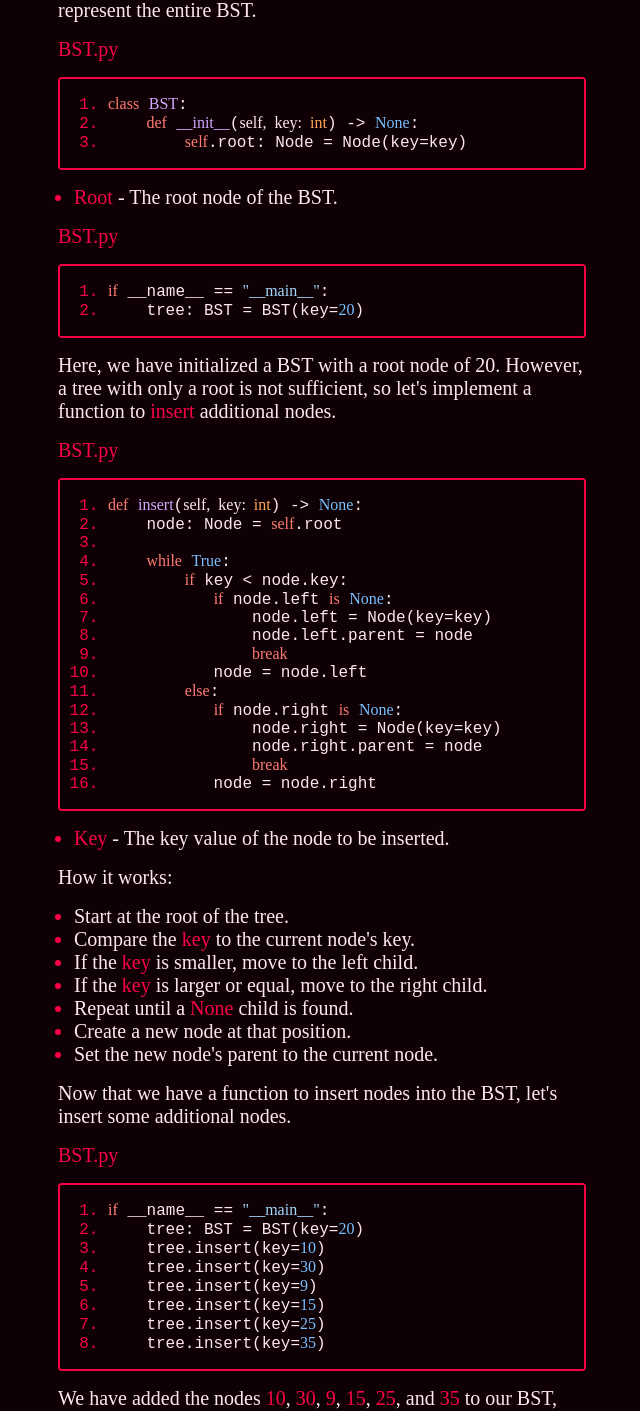
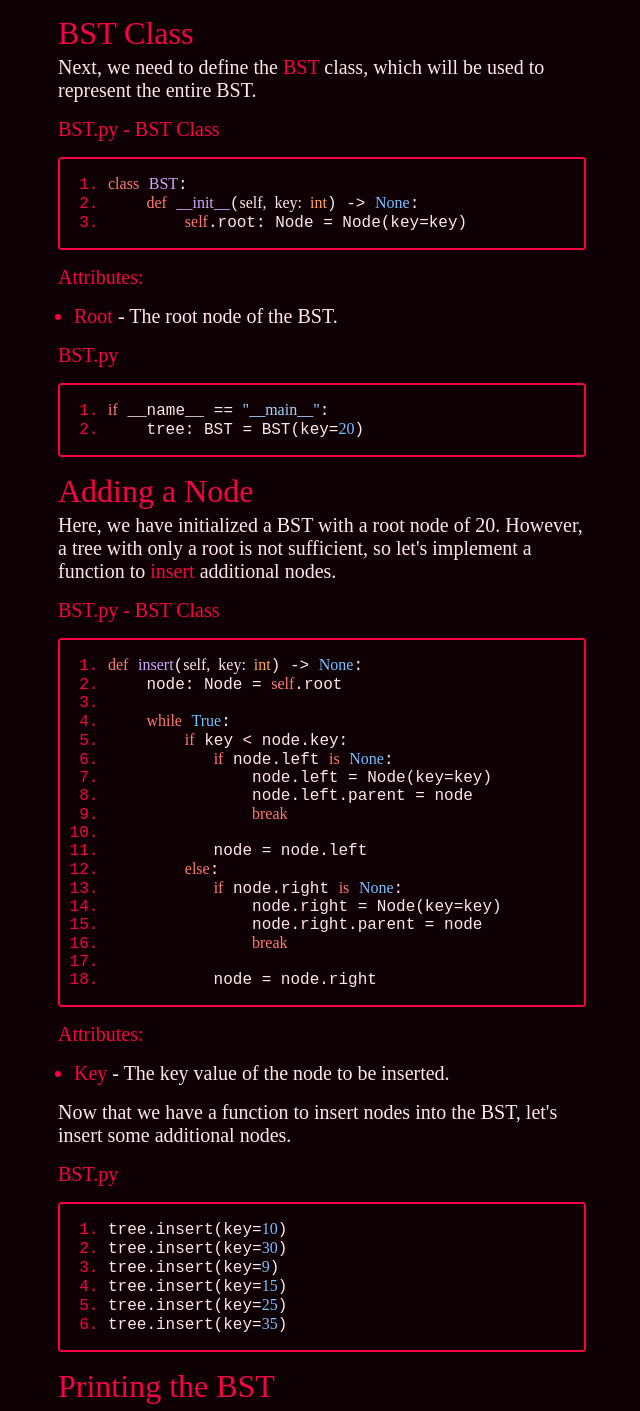
Before and after one commit to Pathum312/Personal-Website, a SvelteKit app: page /binary-search-tree in a window 1280 px wide. Shown: the part 1786-3197 px from the top of the page, without its empty margins (318-958 px from the left). Built offline with nearby package versions, Linux system fonts and the light colour scheme; a web font is replaced by a local one.

Commit message:
updated the article

```diff
--- a/src/routes/binary-search-tree/+page.svelte
+++ b/src/routes/binary-search-tree/+page.svelte
@@ -51,12 +51,14 @@
 			'&nbsp;&nbsp;&nbsp;&nbsp;&nbsp;&nbsp;&nbsp;&nbsp;&nbsp;&nbsp;&nbsp;&nbsp;&nbsp;&nbsp;&nbsp;node.left = Node(key=key)',
 			'&nbsp;&nbsp;&nbsp;&nbsp;&nbsp;&nbsp;&nbsp;&nbsp;&nbsp;&nbsp;&nbsp;&nbsp;&nbsp;&nbsp;&nbsp;node.left.parent = node',
 			'&nbsp;&nbsp;&nbsp;&nbsp;&nbsp;&nbsp;&nbsp;&nbsp;&nbsp;&nbsp;&nbsp;&nbsp;&nbsp;&nbsp;&nbsp;break',
+			'',
 			'&nbsp;&nbsp;&nbsp;&nbsp;&nbsp;&nbsp;&nbsp;&nbsp;&nbsp;&nbsp;&nbsp;node = node.left',
 			'&nbsp;&nbsp;&nbsp;&nbsp;&nbsp;&nbsp;&nbsp;&nbsp;else:',
 			'&nbsp;&nbsp;&nbsp;&nbsp;&nbsp;&nbsp;&nbsp;&nbsp;&nbsp;&nbsp;&nbsp;if node.right is None:',
 			'&nbsp;&nbsp;&nbsp;&nbsp;&nbsp;&nbsp;&nbsp;&nbsp;&nbsp;&nbsp;&nbsp;&nbsp;&nbsp;&nbsp;&nbsp;node.right = Node(key=key)',
 			'&nbsp;&nbsp;&nbsp;&nbsp;&nbsp;&nbsp;&nbsp;&nbsp;&nbsp;&nbsp;&nbsp;&nbsp;&nbsp;&nbsp;&nbsp;node.right.parent = node',
 			'&nbsp;&nbsp;&nbsp;&nbsp;&nbsp;&nbsp;&nbsp;&nbsp;&nbsp;&nbsp;&nbsp;&nbsp;&nbsp;&nbsp;&nbsp;break',
+			'',
 			'&nbsp;&nbsp;&nbsp;&nbsp;&nbsp;&nbsp;&nbsp;&nbsp;&nbsp;&nbsp;&nbsp;node = node.right',
 		],
 	};
@@ -91,6 +93,91 @@
 		],
 	};
 
+	const BST_CLASS_REMOVE_SNIPPET = {
+		language: 'python',
+		code: [
+			'def remove(self,&nbsp;&nbsp;key:&nbsp;&nbsp;int) -> None:',
+			'&nbsp;&nbsp;&nbsp;&nbsp;found_node: Node | None = self.search(node=self.root, key=key)',
+			'',
+			'&nbsp;&nbsp;&nbsp;&nbsp;if found_node is None:',
+			"&nbsp;&nbsp;&nbsp;&nbsp;&nbsp;&nbsp;&nbsp;&nbsp;print(f'\\n{key} not found in the tree.')",
+			'&nbsp;&nbsp;&nbsp;&nbsp;&nbsp;&nbsp;&nbsp;&nbsp;return',
+			'',
+			'&nbsp;&nbsp;&nbsp;&nbsp;if found_node.left and found_node.right:',
+			'&nbsp;&nbsp;&nbsp;&nbsp;&nbsp;&nbsp;&nbsp;&nbsp;self._remove_two_children(node=found_node)',
+			'&nbsp;&nbsp;&nbsp;&nbsp;elif found_node.left or found_node.right:',
+			'&nbsp;&nbsp;&nbsp;&nbsp;&nbsp;&nbsp;&nbsp;&nbsp;self._remove_one_child(node=found_node)',
+			'&nbsp;&nbsp;&nbsp;&nbsp;else:',
+			'&nbsp;&nbsp;&nbsp;&nbsp;&nbsp;&nbsp;&nbsp;&nbsp;self._remove_leaf(node=found_node)',
+		],
+	};
+
+	const BST_CLASS_REMOVE_LEAF_SNIPPET = {
+		language: 'python',
+		code: [
+			'def _remove_leaf(self,&nbsp;&nbsp;node:&nbsp;&nbsp;Node) -> None:',
+			'&nbsp;&nbsp;&nbsp;&nbsp;parent: Node = node.parent',
+			'',
+			'&nbsp;&nbsp;&nbsp;&nbsp;if parent.left == node:',
+			'&nbsp;&nbsp;&nbsp;&nbsp;&nbsp;&nbsp;&nbsp;&nbsp;parent.left = None',
+			'&nbsp;&nbsp;&nbsp;&nbsp;else:',
+			'&nbsp;&nbsp;&nbsp;&nbsp;&nbsp;&nbsp;&nbsp;&nbsp;parent.right = None',
+		],
+	};
+
+	const BST_CLASS_REMOVE_ONE_CHILD_SNIPPET = {
+		language: 'python',
+		code: [
+			'def _remove_one_child(self,&nbsp;&nbsp;node:&nbsp;&nbsp;Node) -> None:',
+			'&nbsp;&nbsp;&nbsp;&nbsp;parent: Node = node.parent',
+			'&nbsp;&nbsp;&nbsp;&nbsp;child: Node = node.left if node.left else node.right',
+			'',
+			'&nbsp;&nbsp;&nbsp;&nbsp;if parent:',
+			'&nbsp;&nbsp;&nbsp;&nbsp;&nbsp;&nbsp;&nbsp;&nbsp;if parent.left == node:',
+			'&nbsp;&nbsp;&nbsp;&nbsp;&nbsp;&nbsp;&nbsp;&nbsp;&nbsp;&nbsp;&nbsp;&nbsp;parent.left = child',
+			'&nbsp;&nbsp;&nbsp;&nbsp;&nbsp;&nbsp;&nbsp;&nbsp;else:',
+			'&nbsp;&nbsp;&nbsp;&nbsp;&nbsp;&nbsp;&nbsp;&nbsp;&nbsp;&nbsp;&nbsp;&nbsp;parent.right = child',
+			'',
+			'&nbsp;&nbsp;&nbsp;&nbsp;&nbsp;&nbsp;&nbsp;&nbsp;child.parent = parent',
+			'&nbsp;&nbsp;&nbsp;&nbsp;else:',
+			'&nbsp;&nbsp;&nbsp;&nbsp;&nbsp;&nbsp;&nbsp;&nbsp;self.root = child',
+			'&nbsp;&nbsp;&nbsp;&nbsp;&nbsp;&nbsp;&nbsp;&nbsp;self.root.parent = None',
+		],
+	};
+
+	const BST_CLASS_REMOVE_TWO_CHILDREN_SNIPPET = {
+		language: 'python',
+		code: [
+			'def _remove_two_children(self,&nbsp;&nbsp;node:&nbsp;&nbsp;Node) -> None:',
+			'&nbsp;&nbsp;&nbsp;&nbsp;parent: Node = node.parent',
+			'&nbsp;&nbsp;&nbsp;&nbsp;successor: Node = self._get_successor(node=node if parent else node.right)',
+			'&nbsp;&nbsp;&nbsp;&nbsp;successor_parent: Node = successor.parent',
+			'',
+			'&nbsp;&nbsp;&nbsp;&nbsp;node.key = successor.key',
+			'',
+			'&nbsp;&nbsp;&nbsp;&nbsp;if successor_parent.left:',
+			'&nbsp;&nbsp;&nbsp;&nbsp;&nbsp;&nbsp;&nbsp;&nbsp;successor_parent.left = successor.right',
+			'&nbsp;&nbsp;&nbsp;&nbsp;else:',
+			'&nbsp;&nbsp;&nbsp;&nbsp;&nbsp;&nbsp;&nbsp;&nbsp;successor_parent.right = successor.right',
+			'',
+			'&nbsp;&nbsp;&nbsp;&nbsp;if successor.right:',
+			'&nbsp;&nbsp;&nbsp;&nbsp;&nbsp;&nbsp;&nbsp;&nbsp;successor.right.parent = successor_parent',
+		],
+	};
+
+	const BST_CLASS_GET_SUCCESSOR_SNIPPET = {
+		language: 'python',
+		code: [
+			'def _get_successor(self,&nbsp;&nbsp;node:&nbsp;&nbsp;Node) -> Node | None:',
+			'&nbsp;&nbsp;&nbsp;&nbsp;current: Node = node',
+			'',
+			'&nbsp;&nbsp;&nbsp;&nbsp;while current.left:',
+			'&nbsp;&nbsp;&nbsp;&nbsp;&nbsp;&nbsp;&nbsp;&nbsp;current = current.left',
+			'',
+			'&nbsp;&nbsp;&nbsp;&nbsp;return current',
+		],
+	};
+
 	const BST_INIT_SNIPPET = {
 		language: 'python',
 		code: ['if __name__ == "__main__":', '&nbsp;&nbsp;&nbsp;&nbsp;tree: BST = BST(key=20)'],
@@ -99,30 +186,26 @@
 	const BST_INSERT_SNIPPET = {
 		language: 'python',
 		code: [
-			'if __name__ == "__main__":',
-			'&nbsp;&nbsp;&nbsp;&nbsp;tree: BST = BST(key=20)',
-			'&nbsp;&nbsp;&nbsp;&nbsp;tree.insert(key=10)',
-			'&nbsp;&nbsp;&nbsp;&nbsp;tree.insert(key=30)',
-			'&nbsp;&nbsp;&nbsp;&nbsp;tree.insert(key=9)',
-			'&nbsp;&nbsp;&nbsp;&nbsp;tree.insert(key=15)',
-			'&nbsp;&nbsp;&nbsp;&nbsp;tree.insert(key=25)',
-			'&nbsp;&nbsp;&nbsp;&nbsp;tree.insert(key=35)',
+			'tree.insert(key=10)',
+			'tree.insert(key=30)',
+			'tree.insert(key=9)',
+			'tree.insert(key=15)',
+			'tree.insert(key=25)',
+			'tree.insert(key=35)',
 		],
 	};
 
 	const BST_VISUALIZE_SNIPPET = {
 		language: 'python',
+		code: ['tree.visualize(node=tree.root)'],
+	};
+
+	const BST_SEARCH_SNIPPET = {
+		language: 'python',
 		code: [
-			'if __name__ == "__main__":',
-			'&nbsp;&nbsp;&nbsp;&nbsp;tree: BST = BST(key=20)',
-			'&nbsp;&nbsp;&nbsp;&nbsp;tree.insert(key=10)',
-			'&nbsp;&nbsp;&nbsp;&nbsp;tree.insert(key=30)',
-			'&nbsp;&nbsp;&nbsp;&nbsp;tree.insert(key=9)',
-			'&nbsp;&nbsp;&nbsp;&nbsp;tree.insert(key=15)',
-			'&nbsp;&nbsp;&nbsp;&nbsp;tree.insert(key=25)',
-			'&nbsp;&nbsp;&nbsp;&nbsp;tree.insert(key=35)',
+			"print('\\nFound 30' if tree.search(node=tree.root, key=30) else '\\n30 not found') # Output: Found 30",
 			'',
-			'&nbsp;&nbsp;&nbsp;&nbsp;tree.visualize(node=tree.root)',
+			"print('\\nFound 28' if tree.search(node=tree.root, key=28) else '\\n28 not found') # Output: 28 not found",
 		],
 	};
 </script>
@@ -179,15 +262,18 @@
 	properties.
 </Paragraph>
 <Title>
-	<Highlight>Code Implementation</Highlight>
+	<Highlight>Node Class</Highlight>
 </Title>
 <Paragraph>
 	First, we need to define the Node class, which will be used to represent each node in the BST.
 </Paragraph>
 <Paragraph>
-	<Highlight>BST.py</Highlight>
+	<Highlight>BST.py - Node Class</Highlight>
 </Paragraph>
 <Code codeSnippet={NODE_CLASS_INIT_SNIPPET} />
+<Paragraph>
+	<Highlight>Attributes:</Highlight>
+</Paragraph>
 <List>
 	<ListItem><Highlight>Key</Highlight> - The key value of the node.</ListItem>
 	<ListItem>
@@ -205,14 +291,20 @@
 		be <Highlight>None</Highlight>.
 	</ListItem>
 </List>
+<Title>
+	<Highlight>BST Class</Highlight>
+</Title>
 <Paragraph>
 	Next, we need to define the <Highlight>BST</Highlight> class, which will be used to represent the entire
 	BST.
 </Paragraph>
 <Paragraph>
-	<Highlight>BST.py</Highlight>
+	<Highlight>BST.py - BST Class</Highlight>
 </Paragraph>
 <Code codeSnippet={BST_CLASS_INIT_SNIPPET} />
+<Paragraph>
+	<Highlight>Attributes:</Highlight>
+</Paragraph>
 <List>
 	<ListItem>
 		<Highlight>Root</Highlight> - The root node of the BST.
@@ -222,36 +314,24 @@
 	<Highlight>BST.py</Highlight>
 </Paragraph>
 <Code codeSnippet={BST_INIT_SNIPPET} />
+<Title>
+	<Highlight>Adding a Node</Highlight>
+</Title>
 <Paragraph>
 	Here, we have initialized a BST with a root node of 20. However, a tree with only a root is not
 	sufficient, so let's implement a function to <Highlight>insert</Highlight> additional nodes.
 </Paragraph>
 <Paragraph>
-	<Highlight>BST.py</Highlight>
+	<Highlight>BST.py - BST Class</Highlight>
 </Paragraph>
 <Code codeSnippet={BST_CLASS_INSERT_SNIPPET} />
+<Paragraph>
+	<Highlight>Attributes:</Highlight>
+</Paragraph>
 <List>
 	<ListItem>
 		<Highlight>Key</Highlight> - The key value of the node to be inserted.
 	</ListItem>
-</List>
-<Paragraph>How it works:</Paragraph>
-<List>
-	<ListItem>Start at the root of the tree.</ListItem>
-	<ListItem>
-		Compare the <Highlight>key</Highlight> to the current node's key.
-	</ListItem>
-	<ListItem>
-		If the <Highlight>key</Highlight> is smaller, move to the left child.
-	</ListItem>
-	<ListItem>
-		If the <Highlight>key</Highlight> is larger or equal, move to the right child.
-	</ListItem>
-	<ListItem>
-		Repeat until a <Highlight>None</Highlight> child is found.
-	</ListItem>
-	<ListItem>Create a new node at that position.</ListItem>
-	<ListItem>Set the new node's parent to the current node.</ListItem>
 </List>
 <Paragraph>
 	Now that we have a function to insert nodes into the BST, let's insert some additional nodes.
@@ -260,16 +340,23 @@
 	<Highlight>BST.py</Highlight>
 </Paragraph>
 <Code codeSnippet={BST_INSERT_SNIPPET} />
+<Title>
+	<Highlight>Printing the BST</Highlight>
+</Title>
 <Paragraph>
 	We have added the nodes <Highlight>10</Highlight>, <Highlight>30</Highlight>, <Highlight
 		>9</Highlight
 	>, <Highlight>15</Highlight>, <Highlight>25</Highlight>, and <Highlight>35</Highlight> to our BST,
-	but visualizing it is challenging. Let’s create a function to print the BST for better clarity.
+	but we need a way to actually confirm that they were added. Let’s create a function to print the BST
+	for better clarity.
 </Paragraph>
 <Paragraph>
-	<Highlight>BST.py</Highlight>
+	<Highlight>BST.py - BST Class</Highlight>
 </Paragraph>
 <Code codeSnippet={BST_CLASS_VISUALIZE_SNIPPET} />
+<Paragraph>
+	<Highlight>Attributes:</Highlight>
+</Paragraph>
 <List>
 	<ListItem>
 		<Highlight>Node</Highlight> - The current node in the tree being visualized. If it's None, the function
@@ -283,39 +370,29 @@
 		<Highlight>Prefix</Highlight> - A string to differentiate the root, left, and right nodes visually.
 	</ListItem>
 </List>
-<Paragraph>How it works:</Paragraph>
-<List>
-	<ListItem>
-		If the current node is not <Highlight>None</Highlight>, it prints the node's key, indented based
-		on its depth level.
-	</ListItem>
-	<ListItem>
-		The function recursively calls itself for the left and right child nodes of the current node.
-	</ListItem>
-	<ListItem>
-		The left child uses a prefix of <Highlight>"L--- "</Highlight> and increases the level by 1.
-	</ListItem>
-	<ListItem>
-		The right child uses a prefix of <Highlight>"R--- "</Highlight> and increases the level by 1.
-	</ListItem>
-</List>
 <Paragraph>
 	<Highlight>BST.py</Highlight>
 </Paragraph>
 <Code codeSnippet={BST_VISUALIZE_SNIPPET} />
 <Paragraph>
-	Let's use the visualize function to print it, as shown in <Highlight>Figure 3</Highlight>.
+	Let's use the visualize function to print it, as shown in <Highlight>Figure 3</Highlight> below:
 </Paragraph>
 <Image width="1288" height="978" src={ExampleVisualize} alt="Visualization of the BST." />
+<Title>
+	<Highlight>Searching for a Node</Highlight>
+</Title>
 <Paragraph>
 	Now we need a way to search for a node in the BST. Let's implement a function to <Highlight>
 		search
 	</Highlight>.
 </Paragraph>
 <Paragraph>
-	<Highlight>BST.py</Highlight>
+	<Highlight>BST.py - BST Class</Highlight>
 </Paragraph>
 <Code codeSnippet={BST_CLASS_SEARCH_SNIPPET} />
+<Paragraph>
+	<Highlight>Attributes:</Highlight>
+</Paragraph>
 <List>
 	<ListItem>
 		<Highlight>Key</Highlight> - The key value to search for.
@@ -324,27 +401,34 @@
 		<Highlight>Node</Highlight> - The current node in the tree being searched.
 	</ListItem>
 </List>
-<Paragraph>How it works:</Paragraph>
-<List>
-	<ListItem>
-		Check if the current node is None or if the key of the current node matches the search key.
-	</ListItem>
-	<ListItem>
-		If the key matches, return the current node. Or if the current node is None, return None.
-	</ListItem>
-	<ListItem>
-		If neither of the above conditions are true, recursively call the function for the left and
-		right suntrees of the current node, till a match is found or None is returned.
-	</ListItem>
-</List>
 <Paragraph>
-	Finally, we need to implement a delete function to remove a node from the BST. This process is
-	more complex because it must handle three cases.
+	Lets use the <Highlight>search</Highlight> functrion to search for a node with a key of <Highlight
+		>30</Highlight
+	> and <Highlight>28</Highlight>.
 </Paragraph>
 <Paragraph>
 	<Highlight>BST.py</Highlight>
 </Paragraph>
-<Code codeSnippet={BST_CLASS_SEARCH_SNIPPET} />
+<Code codeSnippet={BST_SEARCH_SNIPPET} />
+<Title>
+	<Highlight>Removing a Node</Highlight>
+</Title>
+<Paragraph>
+	Finally, we have to implement a <Highlight>remove</Highlight> function to remove a node from the BST.
+	But there are <Highlight>three cases</Highlight> to consider when deleting a node.
+</Paragraph>
+<Paragraph>
+	<Highlight>BST.py - BST Class</Highlight>
+</Paragraph>
+<Code codeSnippet={BST_CLASS_REMOVE_SNIPPET} />
+<Paragraph>
+	<Highlight>Attributes:</Highlight>
+</Paragraph>
+<List>
+	<ListItem>
+		<Highlight>Key</Highlight> - The key value of the node to be removed.
+	</ListItem>
+</List>
 <Paragraph>
 	<Highlight>Case 1:</Highlight> Deleting a node with no children (a leaf node):
 </Paragraph>
@@ -355,6 +439,18 @@
 	alt="Removing a leaf node from a BST."
 />
 <Paragraph>
+	<Highlight>BST.py - BST Class</Highlight>
+</Paragraph>
+<Code codeSnippet={BST_CLASS_REMOVE_LEAF_SNIPPET} />
+<Paragraph>
+	<Highlight>Attributes:</Highlight>
+</Paragraph>
+<List>
+	<ListItem>
+		<Highlight>Node</Highlight> - The node to be removed.
+	</ListItem>
+</List>
+<Paragraph>
 	<Highlight>Case 2:</Highlight> Deleting a node with one child:
 </Paragraph>
 <Image
@@ -363,6 +459,18 @@
 	src={ExampleRemoveNodeWithOneChild}
 	alt="Removing a node with one child."
 />
+<Paragraph>
+	<Highlight>BST.py - BST Class</Highlight>
+</Paragraph>
+<Code codeSnippet={BST_CLASS_REMOVE_ONE_CHILD_SNIPPET} />
+<Paragraph>
+	<Highlight>Attributes:</Highlight>
+</Paragraph>
+<List>
+	<ListItem>
+		<Highlight>Node</Highlight> - The node to be removed.
+	</ListItem>
+</List>
 <Paragraph>
 	<Highlight>Case 3:</Highlight> Deleting a node with both children:
 </Paragraph>
@@ -378,3 +486,31 @@
 	src={ExampleRemoveRootNodeWithTwoChildren}
 	alt="Removing a root node with two children."
 />
+<Paragraph>
+	<Highlight>BST.py - BST Class</Highlight>
+</Paragraph>
+<Code codeSnippet={BST_CLASS_REMOVE_TWO_CHILDREN_SNIPPET} />
+<Paragraph>
+	<Highlight>Attributes:</Highlight>
+</Paragraph>
+<List>
+	<ListItem>
+		<Highlight>Node</Highlight> - The node to be removed.
+	</ListItem>
+</List>
+<Paragraph>
+	<Highlight>BST.py - BST Class</Highlight>
+</Paragraph>
+<Code codeSnippet={BST_CLASS_GET_SUCCESSOR_SNIPPET} />
+<Paragraph>
+	<Highlight>Attributes:</Highlight>
+</Paragraph>
+<List>
+	<ListItem>
+		<Highlight>Node</Highlight> - The node to get the successor of.
+	</ListItem>
+</List>
+<Paragraph>
+	Now that the <Highlight>remove</Highlight> function is implemented, we can remove a node from the tree.
+	To start with, let's remove node 25 from the BST.
+</Paragraph>
```
